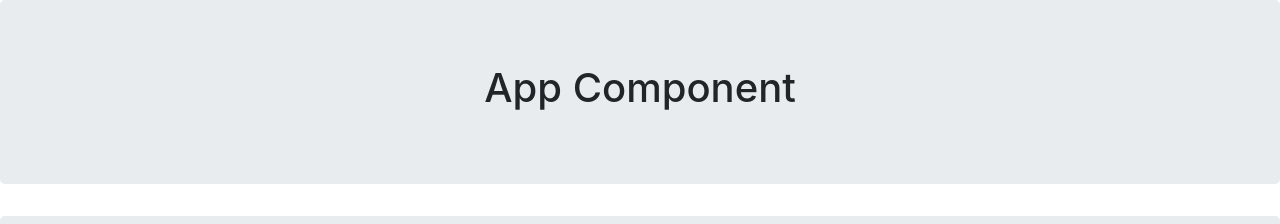
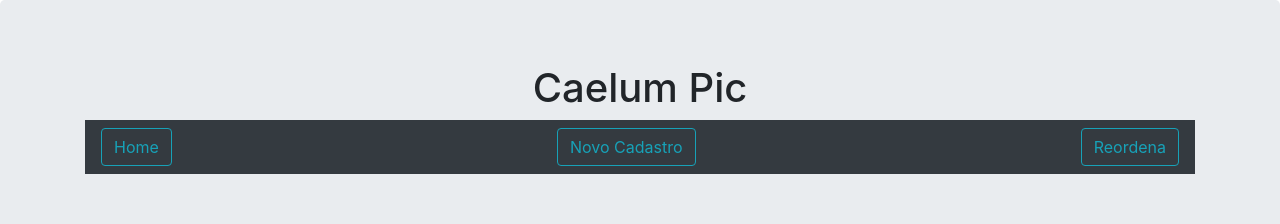
Before and after one commit to ElvisBM/angular-caelum, an Angular app: page / in a window 1280 px wide. Shown: the top 224 px of the page. Built offline with nearby package versions, Linux system fonts and the light colour scheme; no server answers.

Commit message:
menu app content

```diff
--- a/src/app/app.component.html
+++ b/src/app/app.component.html
@@ -2,6 +2,7 @@
   <h1 class="text-center">
     {{ title }}
   </h1>
+  <caelumpic-menu></caelumpic-menu>
 </header>
 
 <router-outlet></router-outlet>
--- a/src/app/app.component.ts
+++ b/src/app/app.component.ts
@@ -6,5 +6,5 @@ import{ Component } from '@angular/core';
   styleUrls: ['./app.component.css']
 })
 export class AppComponent{
-  title = "App Component"
+  title = "Caelum Pic"
 }
```
